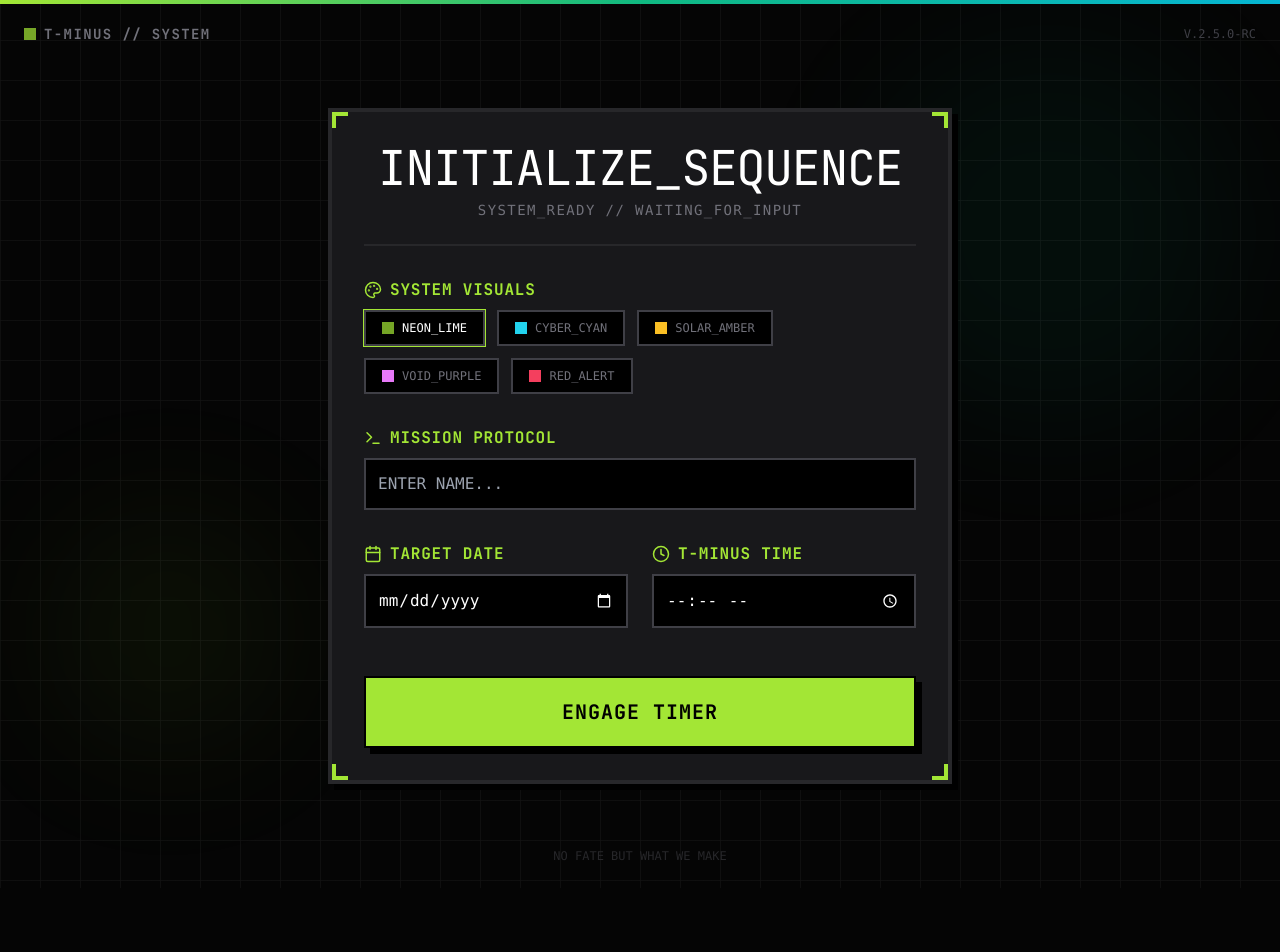
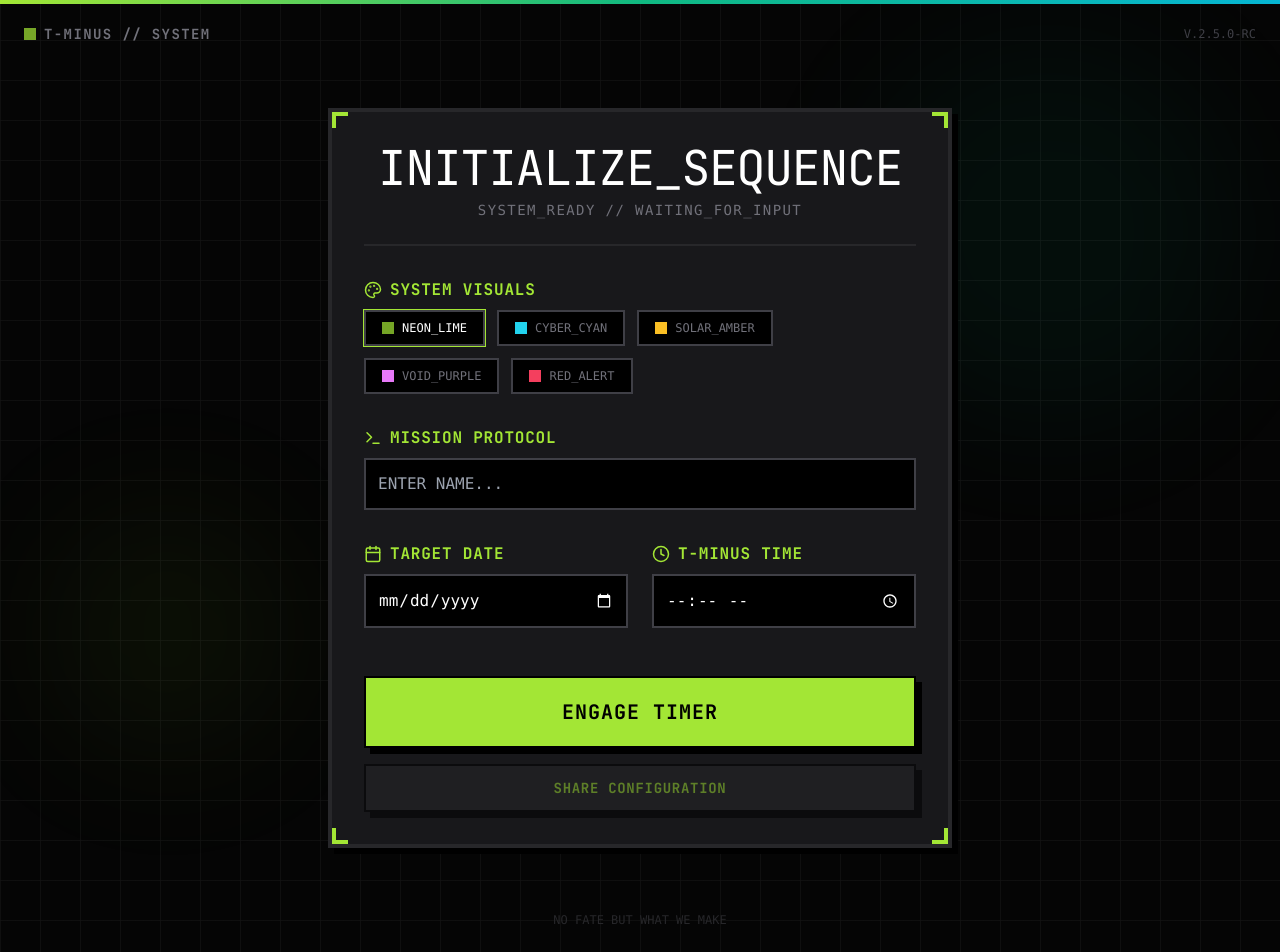
Before and after one commit to KnightChaser/t-minus-protocol, a React (Vite) app: page / in a window 1280 px wide. Before the commit the page ends 888 px from the top, so only its background shows below. Built offline with nearby package versions, Linux system fonts and the light colour scheme; a web font is replaced by a local one.

Commit message:
Feat: Make the timer configuration shareable by URL

```diff
--- a/App.tsx
+++ b/App.tsx
@@ -1,7 +1,7 @@
-import React, { useState } from 'react';
+import React, { useState, useEffect } from 'react';
 import { SetupView } from './components/SetupView';
 import { CountdownDisplay } from './components/CountdownDisplay';
-import { AppState, CountdownTarget } from './types';
+import { AppState, CountdownTarget, ThemeColor } from './types';
 import { motion, AnimatePresence } from 'framer-motion';
 import { ThemeProvider, useTheme } from './contexts/ThemeContext';
 import { getGradientForTheme, getAmbientColor } from './utils';
@@ -9,7 +9,29 @@ import { getGradientForTheme, getAmbientColor } from './utils';
 const AppContent: React.FC = () => {
   const [appState, setAppState] = useState<AppState>(AppState.SETUP);
   const [target, setTarget] = useState<CountdownTarget | null>(null);
-  const { theme, classes } = useTheme();
+  const { theme, setTheme, classes } = useTheme();
+
+  useEffect(() => {
+    const params = new URLSearchParams(window.location.search);
+    const title = params.get('title');
+    const themeParam = params.get('theme') as ThemeColor;
+    const date = params.get('date');
+    const time = params.get('time');
+
+    if (title && themeParam && date && time && ['lime', 'cyan', 'amber', 'fuchsia', 'rose'].includes(themeParam)) {
+      const targetDate = new Date(`${date}T${time}`);
+      if (!isNaN(targetDate.getTime()) && targetDate > new Date()) {
+        setTheme(themeParam);
+        const newTarget: CountdownTarget = {
+          id: Date.now().toString(),
+          title,
+          targetDate
+        };
+        setTarget(newTarget);
+        setAppState(AppState.RUNNING);
+      }
+    }
+  }, [setTheme]);
 
   const handleStart = (title: string, targetDate: Date) => {
     setTarget({
--- a/components/SetupView.tsx
+++ b/components/SetupView.tsx
@@ -26,6 +26,19 @@ export const SetupView: React.FC<SetupViewProps> = ({ onStart }) => {
     const target = new Date(`${date}T${time}`);
     const finalTitle = title || "PROTOCOL: UNKNOWN";
     onStart(finalTitle, target);
+  };
+
+  const handleShare = () => {
+    const url = new URL(window.location.href);
+    url.searchParams.set('title', title || 'PROTOCOL: UNKNOWN');
+    url.searchParams.set('theme', theme);
+    url.searchParams.set('date', date);
+    url.searchParams.set('time', time);
+    navigator.clipboard.writeText(url.toString()).then(() => {
+      alert('URL copied to clipboard!');
+    }).catch(() => {
+      alert('Failed to copy URL. Here it is: ' + url.toString());
+    });
   };
 
   const themes: { id: ThemeColor; color: string; label: string }[] = [
@@ -123,9 +136,18 @@ export const SetupView: React.FC<SetupViewProps> = ({ onStart }) => {
             </div>
           </div>
 
-          <div className="pt-4">
+          <div className="pt-4 space-y-4">
             <CyberButton type="submit" className="w-full py-5 text-xl">
               ENGAGE TIMER
+            </CyberButton>
+            <CyberButton
+              type="button"
+              onClick={handleShare}
+              variant="secondary"
+              className="w-full py-3 text-sm"
+              disabled={!date || !time}
+            >
+              SHARE CONFIGURATION
             </CyberButton>
           </div>
         </form>
```
